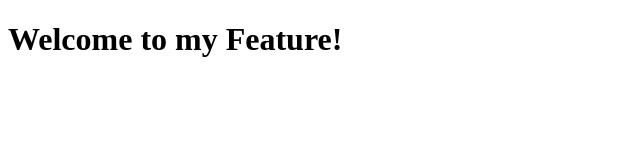
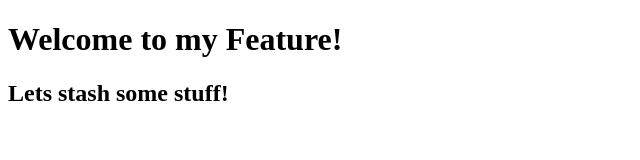
Before and after one commit to shanelbb/laughing-waddle, a plain HTML site: page index.html in a window 1280 px wide. Shown: the whole page, without its empty margins (0-640 px from the left). Drawn offline with Linux system fonts and the light colour scheme.

Commit message:
added h2

```diff
--- a/index.html
+++ b/index.html
@@ -8,5 +8,6 @@
   </head>
   <body>
     <h1>Welcome to my Feature!</h1>
+    <h2>Lets stash some stuff!</h2>
   </body>
 </html>
```
